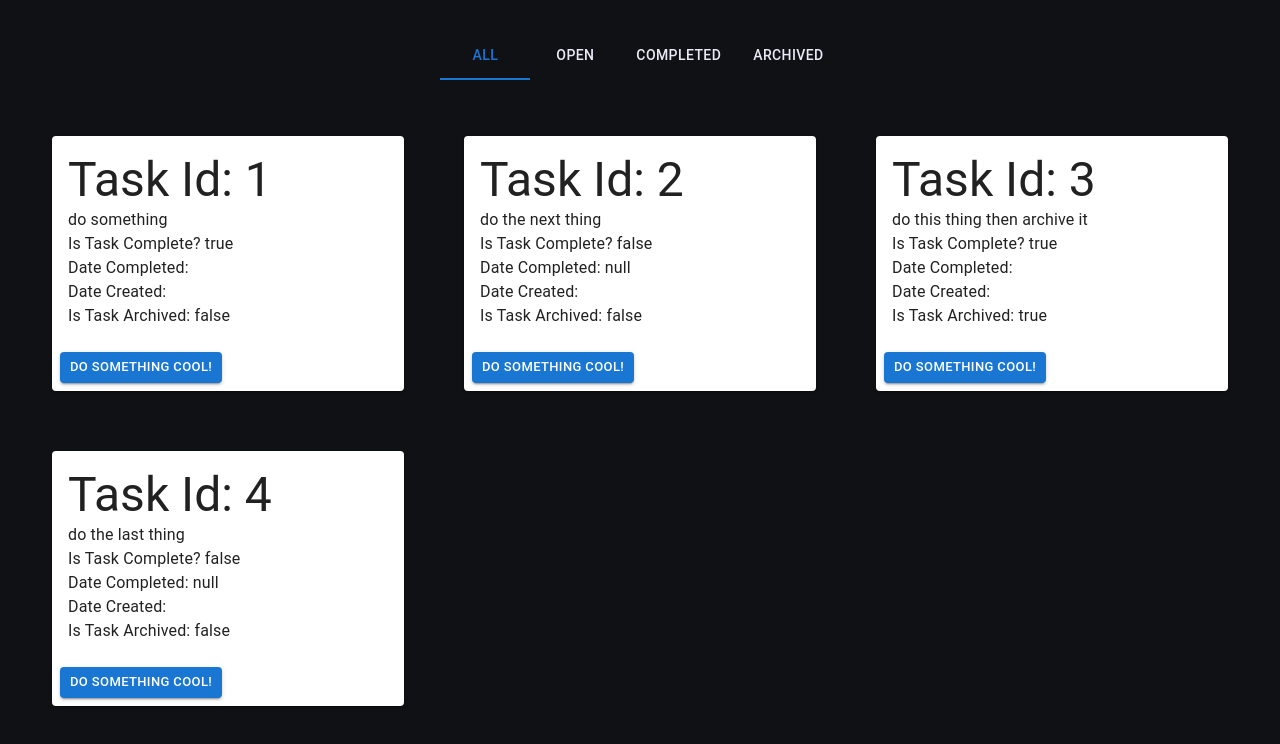
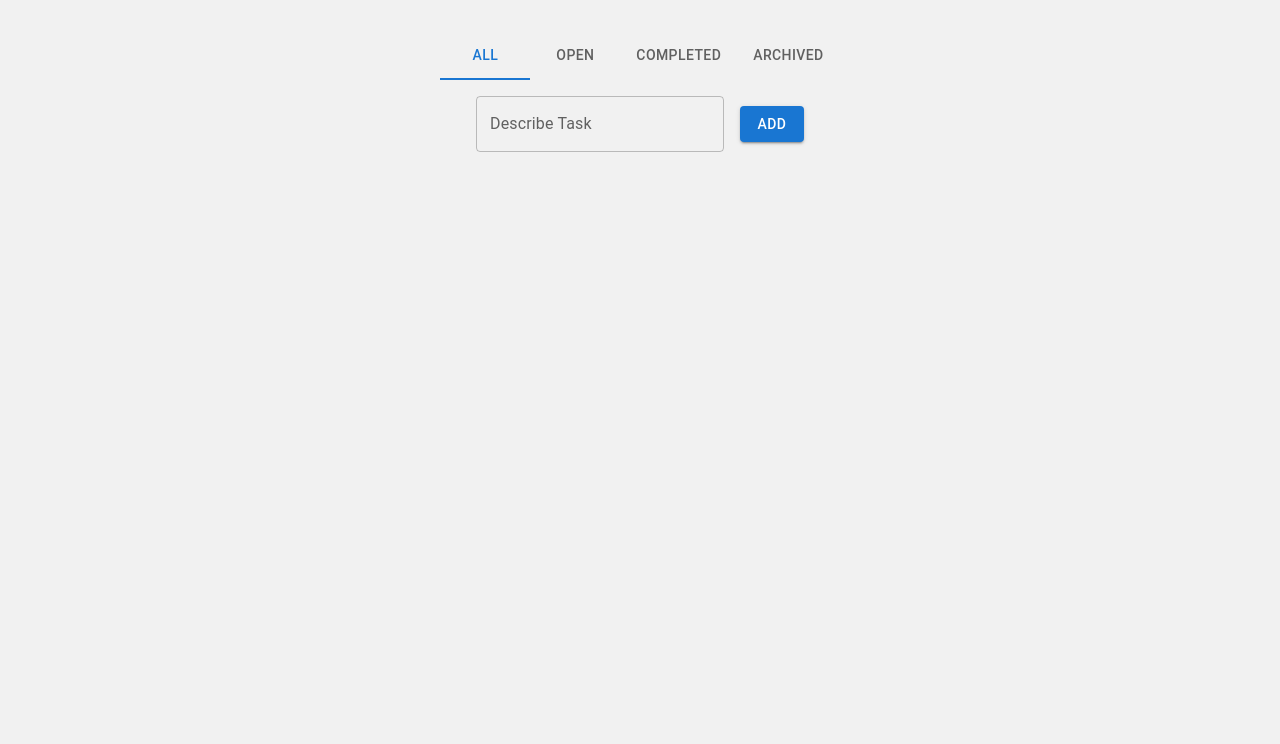
Before and after one commit to Hack-Weekly/mint-panda-todo-app, a React (Vite) app in the folder client/: page / in a window 1280 px wide. Shown: the top 744 px of the page. Built offline with nearby package versions, Linux system fonts and the light colour scheme; the HTML template or start-up script is replaced by a standard one.

Commit message:
various last minute changes to get semi-functional

```diff
--- a/client/package.json
+++ b/client/package.json
@@ -15,7 +15,8 @@
     "@mui/material": "^5.11.12",
     "firebase": "^9.17.2",
     "react": "^18.2.0",
-    "react-dom": "^18.2.0"
+    "react-dom": "^18.2.0",
+    "shortid": "^2.2.16"
   },
   "devDependencies": {
     "@types/react": "^18.0.27",
--- a/client/src/App.jsx
+++ b/client/src/App.jsx
@@ -1,70 +1,58 @@
-import { useState } from 'react';
+import { useState, useMemo } from 'react';
 import TaskList from './components/TaskList';
 import TabPanel from './components/TabPanel';
 import { Container, styled } from '@mui/system';
+import TaskInput from './components/TaskInput';
+import shortid from 'shortid';
+
+const StyledContainer = styled(Container)`
+align-items: center
+display: flex;
+flex-direction: column;
+justify-content: center;
+padding: 32px;
+`;
 
 function App() {
-  const [tasks, setTasks] = useState([
-    {
-      id: 1,
-      text: "do something",
-      isComplete: true,
-      createdDate: "",
-      completedDate: "",
-      isArchived: false,
-  },
-  {
-      id: 2,
-      text: "do the next thing",
-      isComplete: false,
-      createdDate: "",
-      completedDate: null,
-      isArchived: false,
-  },
-  {
-      id: 3,
-      text: "do this thing then archive it",
-      isComplete: true,
-      createdDate: "",
-      completedDate: "",
-      isArchived: true,
-  },
-  {
-      id: 4,
-      text: "do the last thing",
-      isComplete: false,
-      createdDate: "",
-      completedDate: null,
-      isArchived: false,
-  },
-  ])
 
-  const [filteredTasks, setFilteredTasks] = useState(tasks);
+  const [value, setValue] = useState('all');
 
-  const filterTasks = (selection) => {
-    if (selection === "open") {
-      setFilteredTasks(tasks.filter((task) => !task.isComplete));
+  const [tasks, setTasks] = useState([])
+
+  const [inputValue, setInputValue] = useState('');
+
+  const filteredTasks = useMemo(() => {
+    if (value === "open") {
+      return tasks.filter((task) => !task.isComplete);
     }
-    else if (selection === "completed") {
-      setFilteredTasks(tasks.filter((task) => task.isComplete && !task.isArchived));
+    else if (value === "completed") {
+      return tasks.filter((task) => task.isComplete && !task.isArchived);
     }
-    else if (selection === "archived") {
-      setFilteredTasks(tasks.filter((task) => task.isArchived));
+    else if (value === "archived") {
+      return tasks.filter((task) => task.isArchived);
     }
-    else setFilteredTasks(tasks);
+    return tasks;
+  },[value, tasks])
+
+  const addTask = () => {
+    if (inputValue != '') {
+      const fullDate = new Date();
+
+      setTasks([...tasks, {
+        id: shortid.generate(),
+        text: inputValue,
+        isComplete: false,
+        createdDate: fullDate,
+        completedDate: null,
+        isArchived: false
+      }])
+    }
   }
-
-  const StyledContainer = styled(Container)`
-    align-items: center
-    display: flex;
-    flex-direction: column;
-    justify-content: center;
-    padding: 32px;
-  `;
 
   return (
     <StyledContainer>
-      <TabPanel handleClick={filterTasks}/>
+      <TabPanel selectedTab={value} setSelectedTab={setValue}/>
+      <TaskInput inputValue={inputValue} setInputValue={setInputValue} addTask={addTask}/>
       <TaskList tasks={filteredTasks}/>
     </StyledContainer>
   )
--- a/client/src/components/TabPanel.jsx
+++ b/client/src/components/TabPanel.jsx
@@ -1,21 +1,21 @@
 import Tabs from '@mui/material/Tabs';
 import Tab from '@mui/material/Tab';
+
 import { useState } from 'react';
 
-function TabPanel({ handleClick }) {
-  const [value, setValue] = useState('all');
+function TabPanel({ selectedTab, setSelectedTab }) {
+
 
   const handleChange = (event, newValue) => {
-    setValue(newValue);
-    handleClick(newValue);
+    setSelectedTab(newValue)
   };
 
   return (
-    <Tabs value={value} onChange={handleChange} centered>
-      <Tab sx={{color: '#e8eaf6'}} label="All" value={'all'}></Tab>
-      <Tab sx={{color: '#e8eaf6'}} label="Open" value={'open'}></Tab>
-      <Tab sx={{color: '#e8eaf6'}} label="Completed" value={'completed'}></Tab>
-      <Tab sx={{color: '#e8eaf6'}} label="Archived" value={'archived'}></Tab>
+    <Tabs value={selectedTab} onChange={handleChange} centered>
+      <Tab label="All" value='all'></Tab>
+      <Tab label="Open" value='open'></Tab>
+      <Tab label="Completed" value='completed'></Tab>
+      <Tab label="Archived" value='archived'></Tab>
     </Tabs>
     )
 }
--- a/client/src/components/Task.jsx
+++ b/client/src/components/Task.jsx
@@ -14,11 +14,8 @@ function Task ({ task }) {
   return (
     <Card key={id} sx={{ m: 3, maxWidth: "400px" }}>
       <CardContent>
-        <Typography variant='h3'>
+        {/* <Typography variant='h3'>
           {`Task Id: ${id}`}
-        </Typography>
-        <Typography>
-          {text}
         </Typography>
         <Typography>
           {`Is Task Complete? ${isComplete}`}
@@ -26,11 +23,15 @@ function Task ({ task }) {
         <Typography>
           {`Date Completed: ${completedDate}`}
         </Typography>
-        <Typography>
-          {`Date Created: ${createdDate}`}
-        </Typography>
+
         <Typography>
           {`Is Task Archived: ${isArchived}`}
+        </Typography> */}
+        <Typography variant="h6">
+          {text}
+        </Typography>
+        <Typography variant="body2">
+          {`Date Created: ${createdDate}`}
         </Typography>
       </CardContent>
       <CardActions>
--- /dev/null
+++ b/client/src/components/TaskInput.jsx
@@ -0,0 +1,26 @@
+import TextField from '@mui/material/TextField';
+import { Box, Button } from '@mui/material';
+import { useState } from 'react';
+
+function TaskInput({ addTask, inputValue, setInputValue }) {
+
+  const handleChange = (event) => {
+    setInputValue(event.target.value);
+  }
+
+  return (
+    <Box sx={{margin: '1rem',
+      display: 'flex',
+      justifyContent: 'center',
+      gap: '1rem'}}
+      alignItems="center"
+      justifyContent="center"
+    >
+      <TextField onChange={handleChange} color="primary" label="Describe Task" variant="outlined"/>
+      <Button onClick={addTask} variant="contained">ADD</Button>
+    </Box>
+
+  )
+}
+
+export default TaskInput;
--- a/client/src/index.css
+++ b/client/src/index.css
@@ -5,6 +5,6 @@
 }
 
 body {
-  background: #101115;
-  color: white;
+  background: rgb(241, 241, 241);
+  color: black;
 }
```
Also changed, not shown: 1 other file (tests, documents, lock files or other folders).
